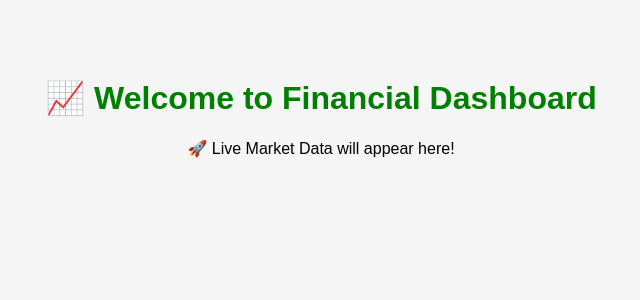
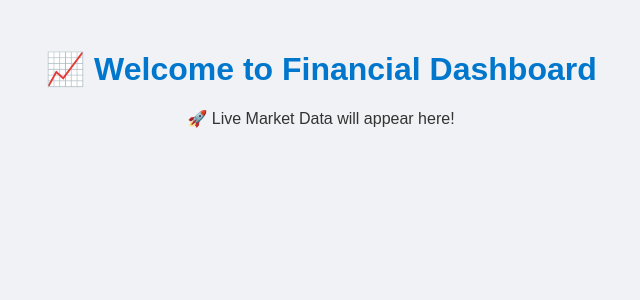
Before and after one commit to MrTradeBuddy/stock-analysis, a Python web app: template templates/index.html in a window 1280 px wide. Shown: the top 300 px of the page, without its empty margins (319-959 px from the left). Run offline with Jinja, Linux system fonts and the light colour scheme; the template is opened without the code that fills it, so the values that code supplies are empty.

Commit message:
Update styles.css

```diff
--- a/static/css/styles.css
+++ b/static/css/styles.css
@@ -1,11 +1,14 @@
-/* Styles for Financial Dashboard */
 body {
     font-family: Arial, sans-serif;
-    background-color: #f5f5f5;
+    background-color: #f0f2f5;
     text-align: center;
-    padding: 50px;
+    margin-top: 50px;
 }
 
 h1 {
-    color: green;
+    color: #0077cc;
 }
+
+p {
+    color: #333;
+}
```
